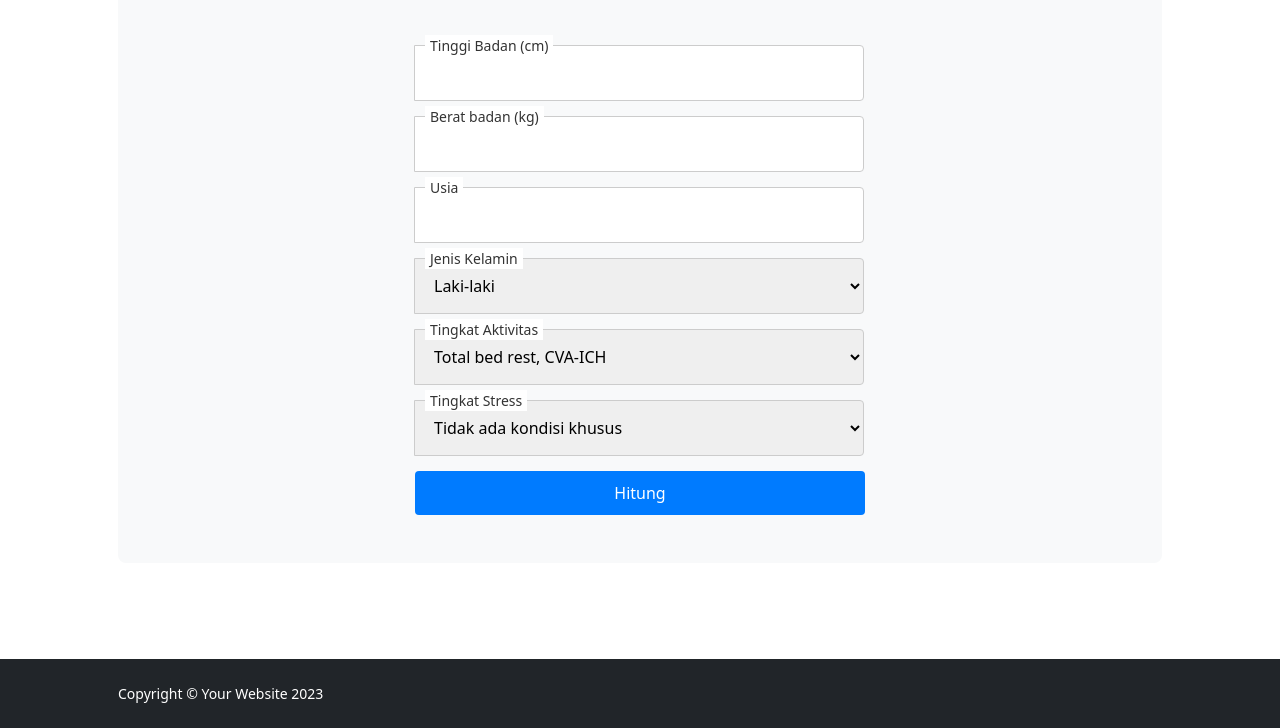
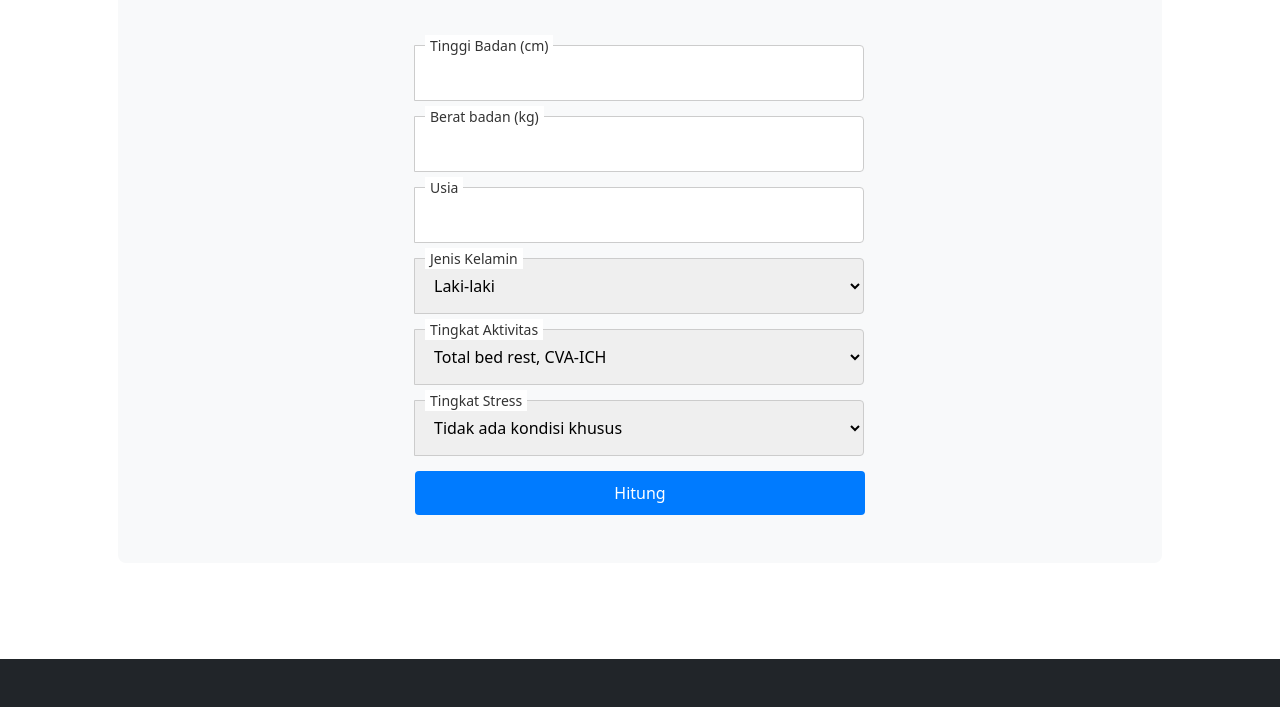
Before and after one commit to dzarghifer/CV_, a plain HTML site: page kalkulator.html in a window 1280 px wide. Shown: the part 333-1061 px from the top of the page. After the commit the page ends 1040 px from the top, so only its background shows below. Drawn offline with Linux system fonts and the light colour scheme.

Commit message:
Update kalkulator.html

```diff
--- a/kalkulator.html
+++ b/kalkulator.html
@@ -141,7 +141,7 @@
         >
           <div class="col-auto">
             <div class="small m-0 text-white">
-              Copyright &copy; Your Website 2023
+
             </div>
           </div>
         </div>
```
